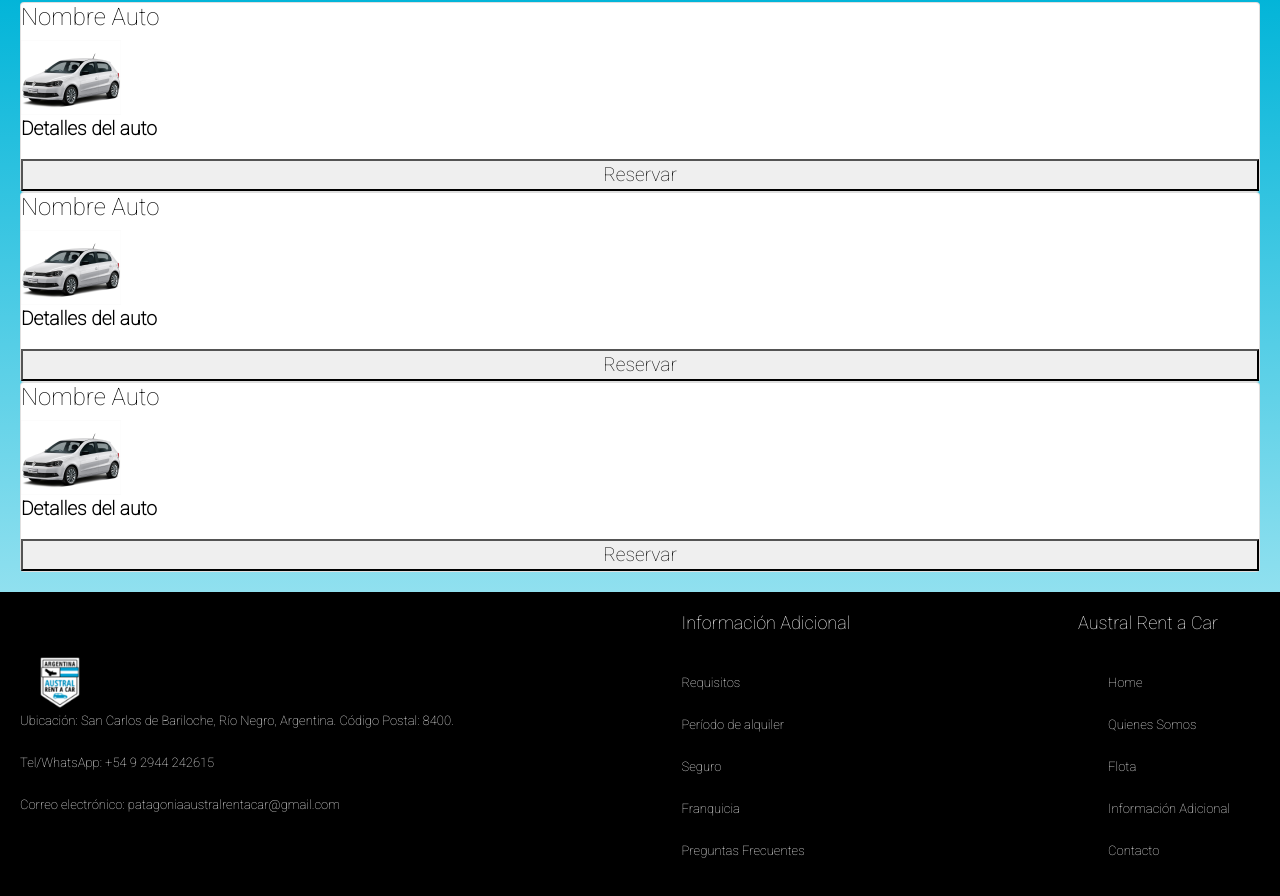
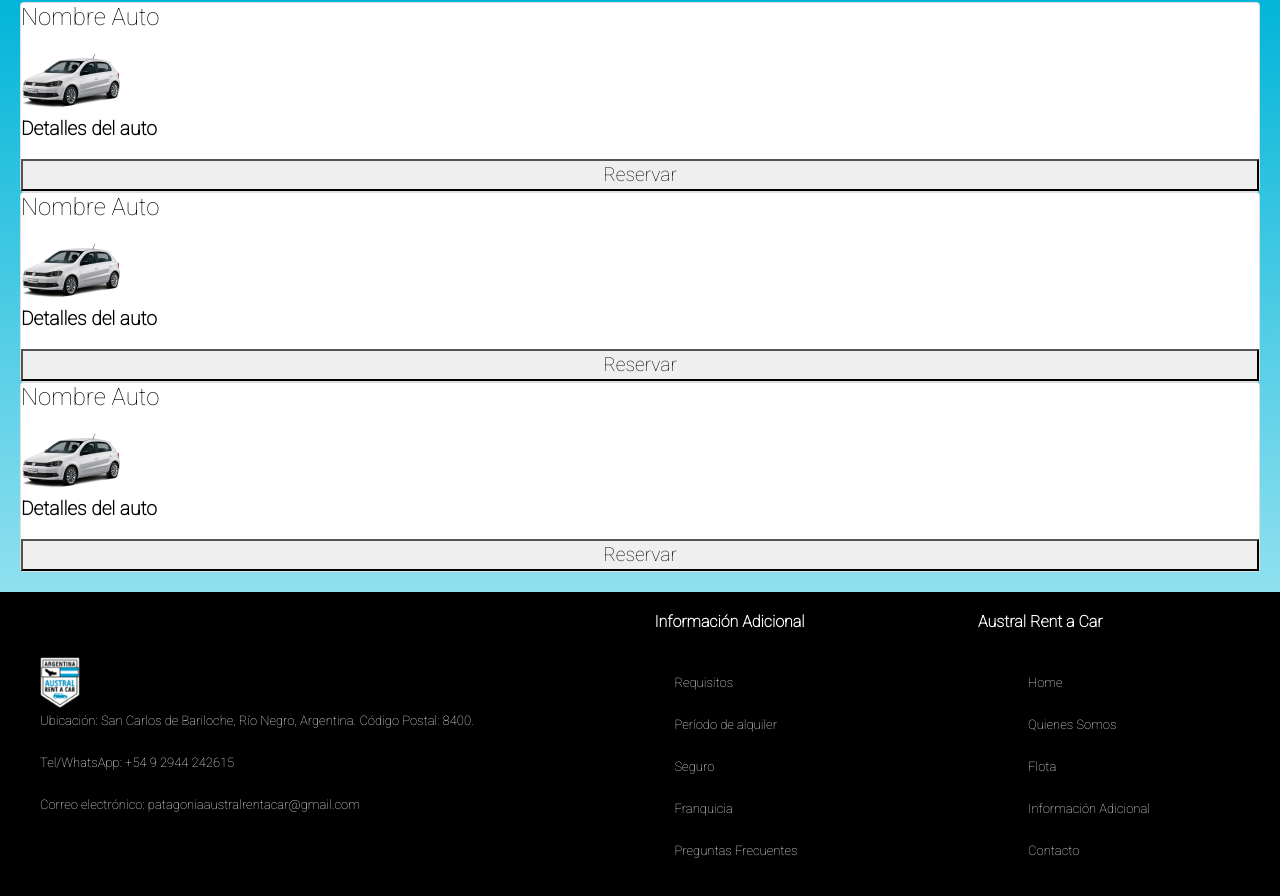
Before and after one commit to martin-gonzalez2196/desafio-crear-repositorio-github, a website: page index.html in a window 1280 px wide. Shown: the part 700-1596 px from the top of the page. Drawn offline with nearby package versions, Linux system fonts and the light colour scheme.

Commit message:
nuevo footer sass

```diff
--- a/scss/_footer.scss
+++ b/scss/_footer.scss
@@ -23,23 +23,23 @@ footer {
             img {
               margin-left: 20px;
               margin-right: 20px;
+            }
 
-    p {
+            div section p {
               margin-left: 20px;
               padding-right: 80px;
-
-            }
             }
           }
 
           h3 {
             text-align: justify;
             height: 50px;
-        font-size: large;
+            font-size: medium;
+            font-weight: bold;
           }
 
           .FooterPosition {
             text-decoration: none;
-        color: white ;
+            color: white;
             margin: 30px;
           }
```
Also changed, not shown: css/style.css, 1 other file. Lines whose indentation alone changed are shown as unchanged.
